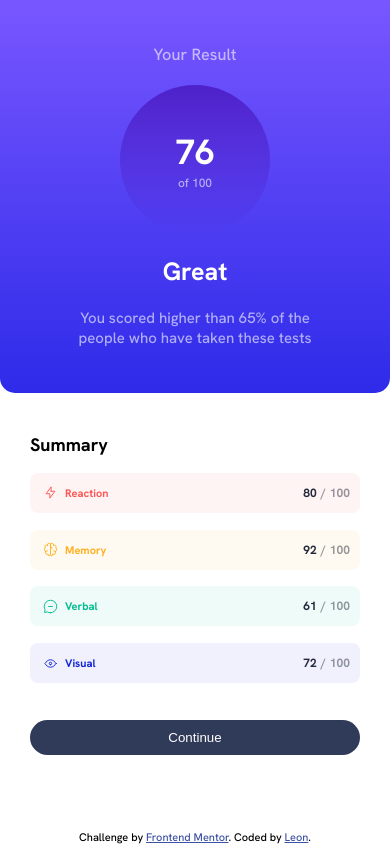
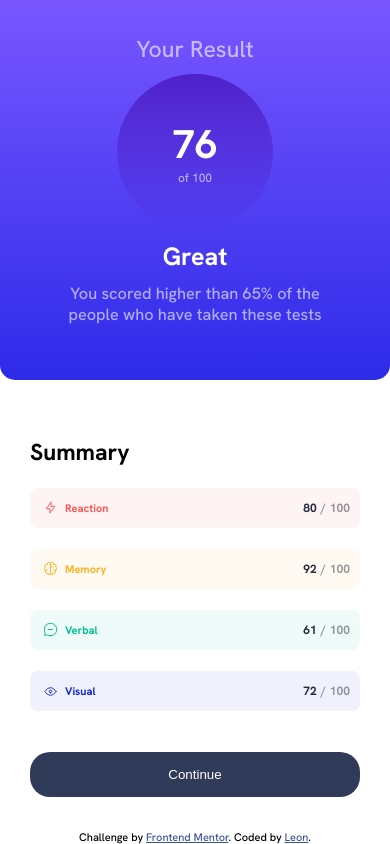
Before and after one commit to LeonCelestino/Summary-Result, a plain HTML site: page index.html in a window 390 px wide. Drawn offline with Linux system fonts and the light colour scheme.

Commit message:
adding max and min attributes

```diff
--- a/assets/styles/main.css
+++ b/assets/styles/main.css
@@ -233,6 +233,8 @@ main > div {
 
 @media (max-width: 600px) {
     main {
+        display: flex;
+        flex-direction: column;
         width: 100%;
         height: 100%;
         border-bottom-left-radius: 0;
@@ -243,32 +245,47 @@ main > div {
         width: 100%;
         border-top-left-radius: 0;
         border-top-right-radius: 0;
+        padding-top: 0;
 
     }
 
     .result {
+        height: 45%;
         display: flex;
         flex-direction: column;
         justify-content: center;
         padding-top: 0;
         align-content: center;
+        padding-bottom: max(2rem, 1vh);
+        gap: 1rem;
     }
 
     .result h3 {
-        font-size: min(4.18vw, 3rem);
+        font-size: max(4.18vw, 2.3rem);
+    }
+
+    .result .summary-result h1 {
+        font-size: max(4.18vw, 4rem);
     }
 
     .result p {
-        font-size: min(4.18vw, 1.5rem);
-        max-width: 258px;
+        font-size: min(4.18vw, 2rem);
+        width: max(70%, 268px);
     }
 
     .result .summary-result {
-        width: min(15rem, 50%);
+        width: max(15rem, 40%);
     }
 
     .summary {
-        gap: min(2vh, 3vh);
+        padding-top: 1rem;
+        flex: 1;
+        align-content: center;
+        gap: 2.5vh;
+    }
+
+    .summary h3 {
+        font-size: max(4.18vw, 2.3rem);
     }
 
     .attribution {
@@ -279,4 +296,8 @@ main > div {
         font-size: 1.2vh;
 
     }
+
+    .summary .send-score {
+        padding-block: 1.5rem;
+    }
 }
```
